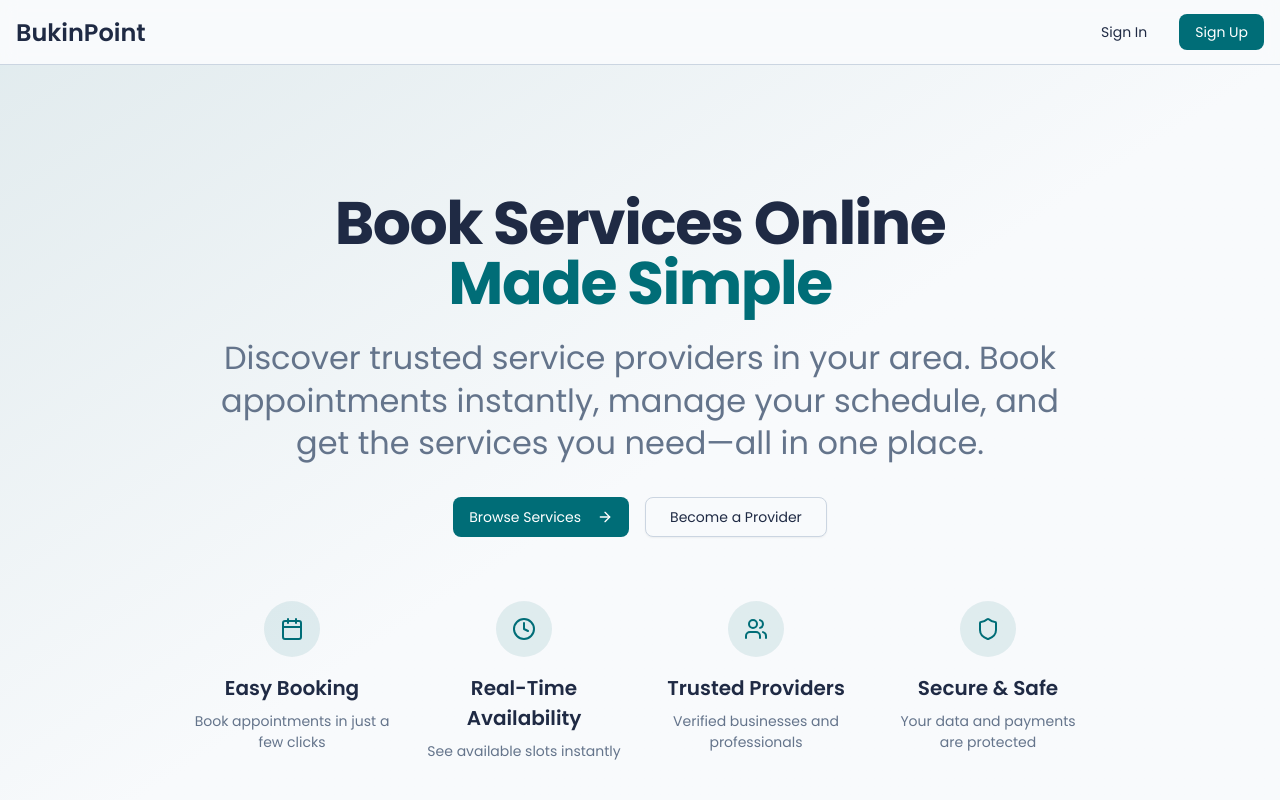
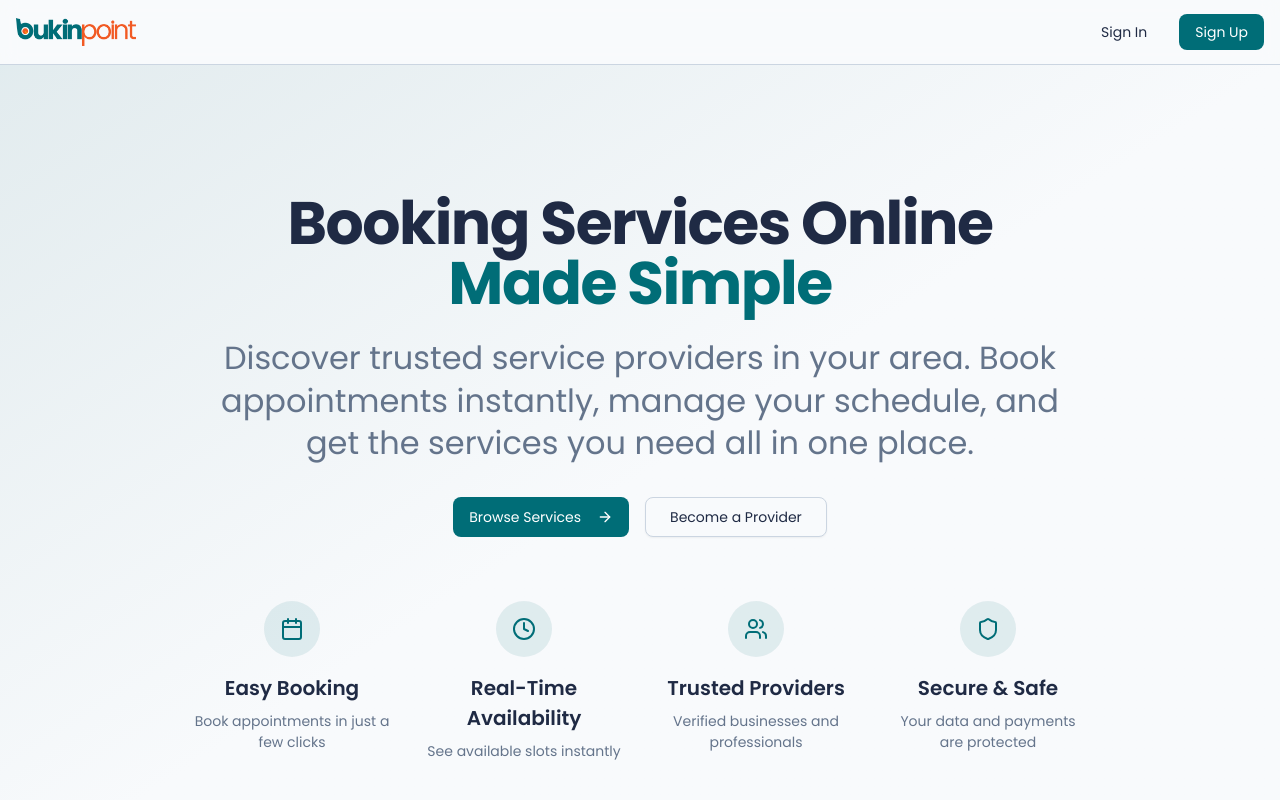
Before and after one commit to Bukin-Point/bukinpointapp, a Next.js app: page / in a window 1280 px wide. Shown: the top 800 px of the page. Built offline with nearby package versions, Linux system fonts and the light colour scheme; no server answers; the database is empty.

Commit message:
side corrections

```diff
--- a/src/app/page.tsx
+++ b/src/app/page.tsx
@@ -1,5 +1,4 @@
 import { headers } from 'next/headers'
-import { redirect } from 'next/navigation'
 import { ServiceMarketplace } from '@/components/marketplace/service-marketplace'
 import { HomeHeader } from '@/components/marketplace/home-header'
 import { LandingHero } from '@/components/marketplace/landing-hero'
@@ -7,7 +6,6 @@ import { Footer } from '@/components/marketplace/footer'
 import { getMarketplaceServices, getMarketplaceIndustries } from '@/actions/marketplace'
 import { prisma } from '@/lib/db'
 import { ProviderLanding } from '@/components/booking/provider-landing'
-import { getSession } from '@/lib/auth-helpers-clerk'
 
 export const metadata = {
   title: 'BukinPoint - Book Services Online',
@@ -23,7 +21,16 @@ function extractSubdomain(hostname: string): string | null {
     // Check if it's a subdomain localhost (e.g., "business-one.localhost")
     if (hostWithoutPort.includes('.localhost') && hostWithoutPort.split('.').length >= 3) {
       const subdomain = hostWithoutPort.split('.')[0].toLowerCase()
-      const mainDomains = ['www', 'app', 'api', 'admin', 'dev', 'stage', 'stagging', 'notifications']
+      const mainDomains = [
+        'www',
+        'app',
+        'api',
+        'admin',
+        'dev',
+        'stage',
+        'stagging',
+        'notifications',
+      ]
       if (!mainDomains.includes(subdomain)) {
         return subdomain
       }
@@ -49,7 +56,17 @@ function extractSubdomain(hostname: string): string | null {
     if ((isTest || isLocalhost) && parts.length >= 3) {
       // Has subdomain: subdomain.bukinpoint.test
       const subdomain = parts[0].toLowerCase()
-      const mainDomains = ['www', 'app', 'api', 'admin', 'dev', 'stage', 'stagging', 'notifications', 'bukinpoint']
+      const mainDomains = [
+        'www',
+        'app',
+        'api',
+        'admin',
+        'dev',
+        'stage',
+        'stagging',
+        'notifications',
+        'bukinpoint',
+      ]
       if (mainDomains.includes(subdomain)) {
         return null
       }
@@ -87,10 +104,9 @@ export default async function HomePage() {
   const subdomain = extractSubdomain(hostname)
 
   // If we have a subdomain or provider ID from middleware, check if it's a valid provider
+  let provider = null
   if (subdomain || providerIdFromHeader) {
     try {
-      let provider = null
-
       if (providerIdFromHeader) {
         // Use provider ID from middleware header
         provider = await prisma.provider.findUnique({
@@ -144,11 +160,14 @@ export default async function HomePage() {
           },
         })
       }
+    } catch (error) {
+      console.error('Error checking subdomain:', error)
+      // Fall through to show marketplace
+    }
+  }
 
   // If provider exists and is active, show provider landing page
   if (provider && provider.status === 'ACTIVE') {
-        const session = await getSession()
-
     // Serialize Decimal fields to numbers for client component
     const serializedProvider = {
       ...provider,
@@ -170,11 +189,6 @@ export default async function HomePage() {
 
     return <ProviderLanding provider={serializedProvider} />
   }
-    } catch (error) {
-      console.error('Error checking subdomain:', error)
-      // Fall through to show marketplace
-    }
-  }
 
   // Show marketplace homepage for main domain or invalid subdomains
   const [providers, industries] = await Promise.all([
--- a/src/components/marketplace/home-header.tsx
+++ b/src/components/marketplace/home-header.tsx
@@ -6,6 +6,7 @@ import { Button } from '@/components/ui/button'
 import { useUser, useClerk } from '@clerk/nextjs'
 import { useRouter } from 'next/navigation'
 import { getUserTypeAction } from '@/actions/auth'
+import Image from 'next/image'
 
 export function HomeHeader() {
   const { isSignedIn, user } = useUser()
@@ -16,7 +17,7 @@ export function HomeHeader() {
   // Determine dashboard URL based on user type
   useEffect(() => {
     if (isSignedIn && user?.id) {
-      getUserTypeAction(user.id).then((userType) => {
+      getUserTypeAction(user.id).then(userType => {
         if (userType === 'customer') {
           setDashboardUrl('/customer/dashboard')
         } else {
@@ -38,7 +39,7 @@ export function HomeHeader() {
         <div className="flex h-16 items-center justify-between">
           {/* Logo/App Name */}
           <Link href="/" className="flex items-center space-x-2">
-            <span className="text-h3 font-bold">BukinPoint</span>
+            <Image src="/bukin-point-logo.png" alt="BukinPoint" width={120} height={100} />
           </Link>
 
           {/* Navigation Actions */}
--- a/src/components/marketplace/landing-hero.tsx
+++ b/src/components/marketplace/landing-hero.tsx
@@ -11,15 +11,15 @@ export function LandingHero() {
         <div className="mx-auto max-w-4xl text-center">
           {/* Main Heading */}
           <h1 className="text-h1 mb-6 font-bold tracking-tight sm:text-5xl lg:text-6xl">
-            Book Services Online
+            Booking Services Online
             <br />
             <span className="text-primary">Made Simple</span>
           </h1>
 
           {/* Subheading */}
           <p className="mb-8 text-lg text-text-secondary sm:text-xl lg:text-2xl">
-            Discover trusted service providers in your area. Book appointments instantly,
-            manage your schedule, and get the services you need—all in one place.
+            Discover trusted service providers in your area. Book appointments instantly, manage
+            your schedule, and get the services you need all in one place.
           </p>
 
           {/* CTA Buttons */}
@@ -31,9 +31,7 @@ export function LandingHero() {
               </Link>
             </Button>
             <Button asChild variant="outline" size="lg" className="w-full sm:w-auto">
-              <Link href="/signup?type=provider">
-                Become a Provider
-              </Link>
+              <Link href="/signup?type=provider">Become a Provider</Link>
             </Button>
           </div>
 
@@ -54,9 +52,7 @@ export function LandingHero() {
                 <Clock className="h-6 w-6 text-primary" />
               </div>
               <h3 className="mb-2 text-h4 font-semibold">Real-Time Availability</h3>
-              <p className="text-body-sm text-text-secondary">
-                See available slots instantly
-              </p>
+              <p className="text-body-sm text-text-secondary">See available slots instantly</p>
             </div>
 
             <div className="flex flex-col items-center text-center">
```
Also changed, not shown: .cursor/worktrees.json (deleted), public/bukin-point-logo.png (added). Lines whose indentation alone changed are shown as unchanged.
